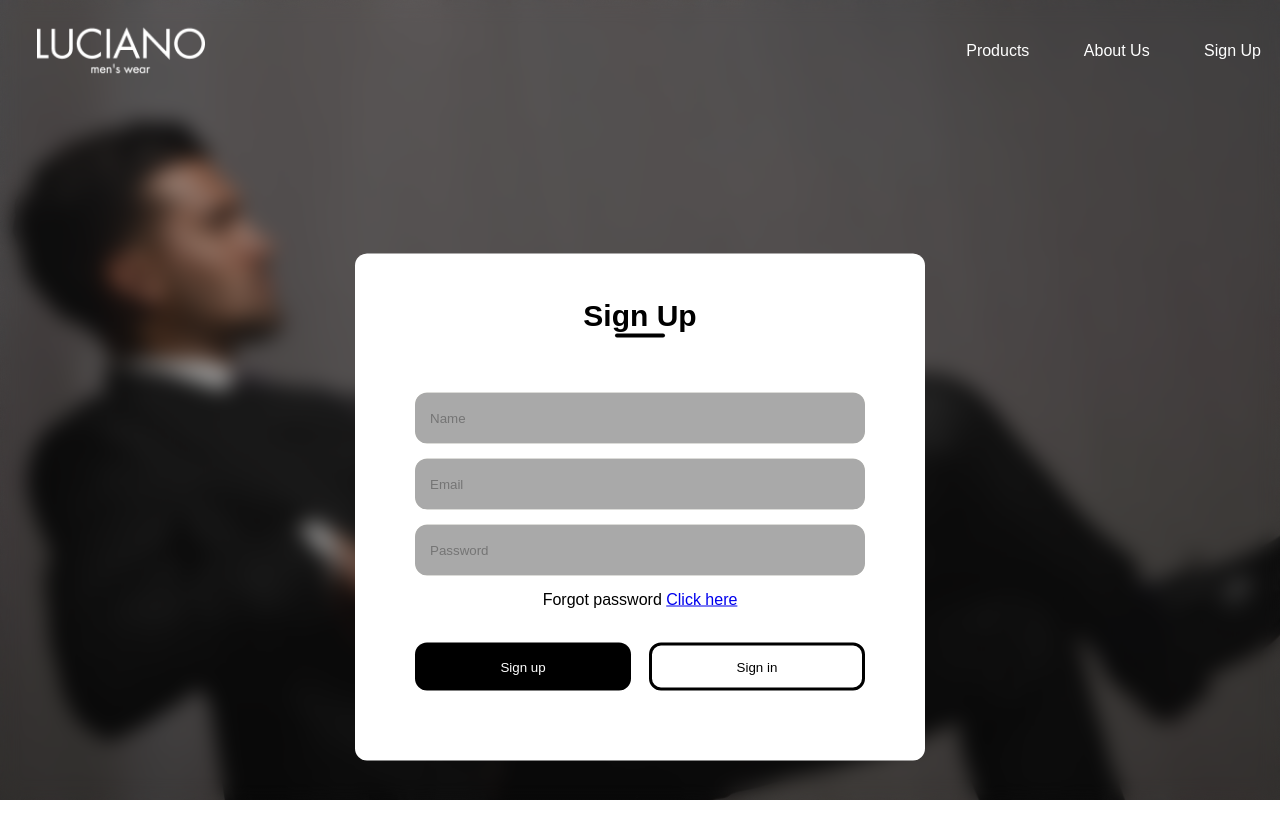
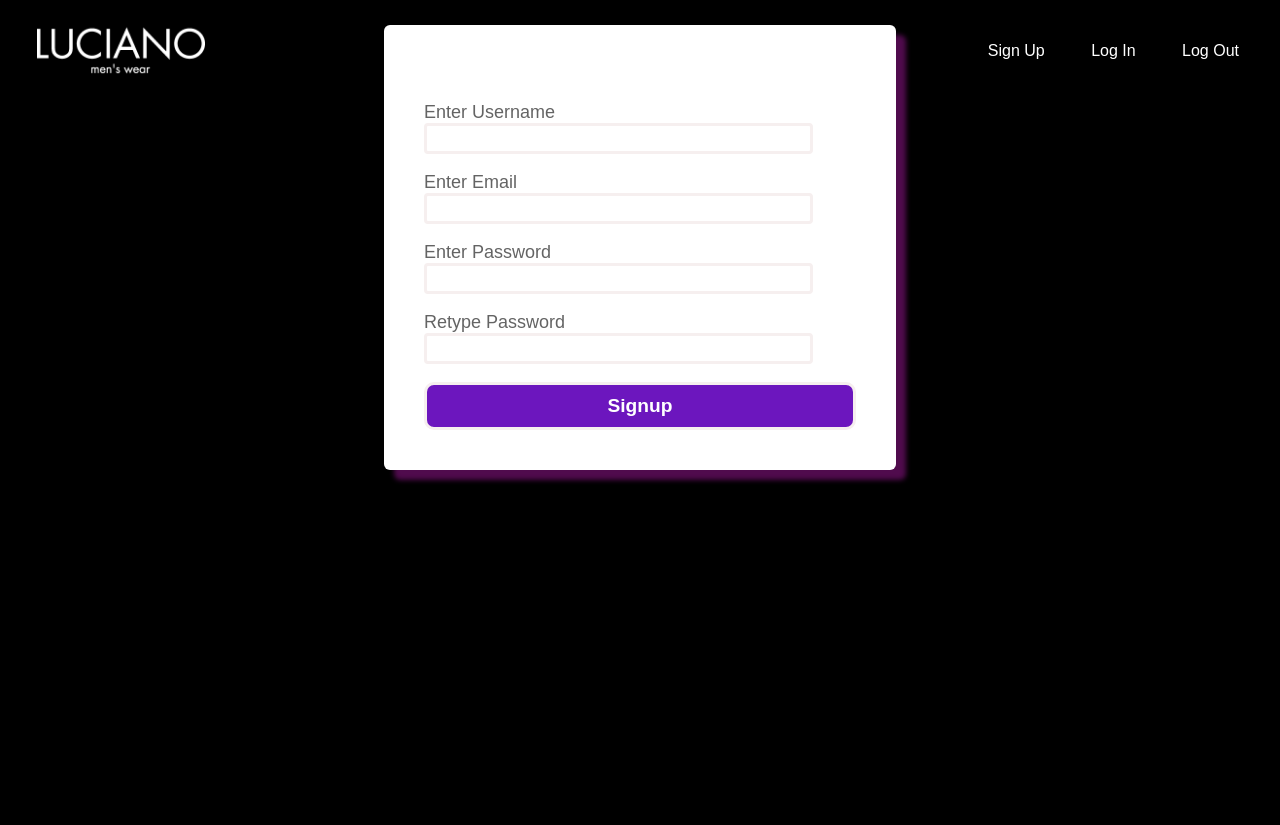
Before and after one commit to albnmotherfucker/projektidzhw, a PHP site: page /signup.php in a window 1280 px wide. Before the commit the page ends 800 px from the top, so only its background shows below. Run offline with PHP 8.4, Linux system fonts and the light colour scheme.

Commit message:
login funksionbal

```diff
--- /dev/null
+++ b/loginstyle.css
@@ -0,0 +1,66 @@
+
+body{
+
+  background-repeat: no-repeat;
+  background-size: cover;
+  width: 100vw;
+  height: 100vh;
+}
+
+
+
+
+#form{
+    background-color: rgb(255, 255, 255);
+    width:28%;
+    border-radius: 6px;
+    margin:120px auto;
+    padding:40px;
+    box-shadow: 10px 10px 5px rgb(80, 11, 77);
+    margin-top: 25px;
+}
+h1{
+    text-align: center;
+}
+input{
+    width: 90%;
+    border-radius: 4px;
+    border: 3px solid #f6efef;
+    padding: 5px;
+}
+
+#btn{
+    width: 100%;
+    color:rgb(255, 255, 255);
+    background-color: rgb(108, 22, 190);
+    padding:10px;
+    font-weight: 700;
+    font-size: larger;
+    border-radius: 10px;
+}
+form label{
+    color:rgb(100, 100, 100);
+    font-size: 18px;
+    font-weight:500;
+}
+@media screen and (max-width: 1350px) {
+    #form {
+      width: 40%;
+      margin-left:none;
+      padding:40px;
+    }
+  }
+@media screen and (max-width: 1100px) {
+    #form {
+      width: 50%;
+      margin-left:none;
+      padding:40px;
+    }
+  }
+@media screen and (max-width: 700px) {
+    #form {
+      width: 80%;
+      margin-left:none;
+      padding:40px;
+    }
+  }
--- /dev/null
+++ b/navbar.php
@@ -0,0 +1,76 @@
+
+  <div class="header" id="myHeader" >
+        <nav>
+    <a href="projekti.php"><img src="luciano_main-350x120 (1).png" class="logo"></a>
+            <div>
+                <a href="signup.php"><button>Sign Up</button></a>
+                <a href="login.php"><button>Log In</button></a>
+                <a href=""><button>Log Out</button></a>
+            </div>
+        </nav>
+    </div>
+
+    <style>
+     * {
+    margin: 0;
+    padding: 0;
+    font-family: Arial, Helvetica, sans-serif;
+    box-sizing: border-box;
+}
+
+body {
+    background-color: #000000;
+    color: #fff;
+}
+
+.header {
+    background-color: rgba(0, 0, 0, 0);
+    position: fixed;
+    top: 0;
+    width: 100%;
+    height: 100px;
+    background-size: cover;
+    background-position: center;
+    padding: 10px 15px;
+    z-index: 10000;
+    transition: all 0.2s ease;
+}
+
+nav {
+    display: flex;
+    align-items: center;
+    justify-content: space-between;
+    padding: 10px 10px;
+}
+
+.logo {
+    width: 170px;
+    cursor: pointer;
+    margin-left: 10px;
+}
+
+.logo:hover {
+    transform: scale(1.1);
+    transition: all 0.5s ease;
+}
+
+nav button {
+    border: 0;
+    outline: 0;
+    padding: 8px 16px;
+    font-size: 16px;
+    border-radius: 10px;
+    margin-left: 10px;
+    cursor: pointer;
+    background-color: transparent;
+    color: white;
+}
+
+nav button:hover {
+    background-color: rgb(37, 35, 35);
+    color: #ffffff;
+    transform: scaleX(15px);
+    transition: all 0.5s ease;
+}
+
+    </style>
--- a/signup.css
+++ /dev/null
@@ -1,161 +0,0 @@
-* {
-    margin: 0;
-    padding: 0;
-    font-family: Arial, Helvetica, sans-serif;
-}
-
-.header {
-    background-color: rgba(0, 0, 0, 0);
-    position: fixed;
-    top: 0;
-    width: 100%;
-    height: 100px;
-    background-size: cover;
-    background-position: center;
-    padding: 10px 15px;
-    z-index: 10000;
-    transition: all 0.2s ease;
-}
-
-nav {
-    display: flex;
-    align-items: center;
-    justify-content: space-between;
-    padding: 10px 10px;
-}
-
-.logo {
-    width: 170px;
-    cursor: pointer;
-    margin-left: 10px;
-}
-
-.logo:hover {
-    transform: scale(1.1);
-    transition: all 0.5s ease;
-}
-
-nav button {
-    border: 0;
-    outline: 0;
-    padding: 8px 16px;
-    font-size: 16px;
-    border-radius: 10px;
-    margin-left: 10px;
-    margin-right: 8px;
-    cursor: pointer;
-    background-color: transparent;
-    color: white;
-}
-
-nav button:hover {
-    background-color: rgb(37, 35, 35);
-    color: #ffffff;
-    transform: scaleX(15px);
-    transition: all 0.5s ease;
-}
-
-.container {
-    width: 100%;
-    height: 100vh;
-    position: relative;
-    background-image: linear-gradient(rgba(43, 42, 42, 0.342), rgba(15, 15, 15, 0.575)), url(bosi.jpg);
-    background-position: center;
-    background-size: cover;
-    position: relative;
-    overflow: hidden;
-}
-
-.container::before {
-    content: "";
-    position: absolute;
-    top: 0;
-    right: 0;
-    bottom: 0;
-    left: 0;
-    background: inherit;
-    filter: blur(10px);
-}
-
-.formbox {
-    width: 90%;
-    max-width: 450px;
-    position: absolute;
-    top: 0;
-    left: 50%;
-    transform: translate(-50%, 50%);
-    background: rgb(255, 255, 255);
-    padding: 45px 60px 70px;
-    text-align: center;
-    border-radius: 12px;
-}
-
-.formbox h1 {
-    font-size: 30px;
-    margin-bottom: 60px;
-    color: black;
-    position: relative;
-}
-
-.formbox h1::after {
-    content: '';
-    width: 50px;
-    height: 4px;
-    border-radius: 3px;
-    background: rgb(0, 0, 0);
-    position: absolute;
-    bottom: -15%;
-    left: 50%;
-    transform: translate(-50%);
-}
-
-.input-field {
-    background-color: rgb(218, 218, 209);
-    margin: 15px 0;
-    border-radius: 12px;
-    display: flex;
-    align-items: center;
-    max-height: 65px;
-    transition: max-height 0.5s;
-    overflow: hidden;
-}
-
-input {
-    width: 100%;
-    background-color: darkgrey;
-    border: 0;
-    outline: 0;
-    padding: 18px 15px;
-    border-radius: 12px;
-}
-
-.btn-field {
-    width: 100%;
-    display: flex;
-    justify-content: space-between;
-
-
-}
-
-.btn-field button {
-    flex-basis: 48%;
-    background: rgb(0, 0, 0);
-    color: rgb(255, 255, 255);
-    height: 48px;
-    border-radius: 12px;
-    border: 0px;
-    outline: 0;
-    cursor: pointer;
-    transition: background 1s;
-
-}
-
-.input-group {
-    height: 250px;
-}
-
-.btn-field button.disable {
-    background: rgb(255, 255, 255);
-    color: rgb(0, 0, 0);
-    border: solid 3px black;
-}
--- a/signup.php
+++ b/signup.php
@@ -1,120 +1,71 @@
-    <!DOCTYPE html>
-    <html lang="en">
+<?php
+if(isset($_POST['submit'])){
+    include "connection.php";
+    $username = $_POST['user'];
+    $email = $_POST['email'];
+    $password = $_POST['pass'];
+    $cpassword = $_POST['cpass'];
 
-    <head>
-        <meta charset="UTF-8">
-        <meta name="viewport" content="width=device-width, initial-scale=1.0">
-        <title>Sign Up</title>
-        <link rel="stylesheet" href="signup.css">
-    </head>
+    $sql= "select * from users where username = '$username'";
+    $result = mysqli_query($conn, $sql);
+    $count_user = mysqli_num_rows($result);
+    $sql = "select * from users where email='$email'";
+    $result = mysqli_query($conn,$sql);
+    $count_email = mysqli_num_rows($result);
 
-    <body>
-        <div class="header" id="myHeader">
-            <nav>
-                <a href="projekti.php"><img src="luciano_main-350x120 (1).png" class="logo"></a>
-                <div>
-                    <a href="produktet.php"><button>Products</button></a>
-                    <a href="about.php"><button>About Us</button></a>
-                    <a href="signup.php"><button>Sign Up</button></a>
-                </div>
-            </nav>
-        </div>
+    if($count_user==0 || $count_email==0){
+        if($password==$cpassword){
+            $hash = password_hash($password,PASSWORD_DEFAULT);
+            $sql = "insert into users(username, email,password) values('$username','$email', '$hash')";
+            $result = mysqli_query($conn,$sql);
 
-        <div class="container">
-            <div class="formbox">
-                <h1 id="title">Sign Up</h1>
-                <form action="process_signup.php" method="post">
-                    <div class="input-group">
-                        <div class="input-field" id="nameField">
-                            <input type="text" name="Name" placeholder="Name" required pattern="[A-Za-z\s]+"
-                                title="Enter a valid name (letters and spaces only)">
-                        </div>
-                        <div class="input-field">
-                            <input type="email" name="Email" placeholder="Email" required>
-                        </div>
-                        <div class="input-field">
-                            <input type="password" name="Password" placeholder="Password" required pattern="^(?=.*[A-Za-z])(?=.*\d)(?=.*[@$!%*#?&])[A-Za-z\d@$!%*#?&]{8,}$"
-                                title="Password must be at least 8 characters long and include one letter, one number, and one special character">
-                        </div>
-                        <p id="erjoni">Forgot password <a href="#">Click here</a></p>
-                    </div>
-                    <div class="btn-field">
-                        <button type="submit" id="signupbtn">Sign up</button>
-                        <button type="button" id="signinbtn" class="disable">Sign in</button>
-                    </div>
-                </form>
-            </div>
-        </div>
-
-        <script>
-    let singinbtn = document.getElementById("signinbtn");
-    let nameField = document.getElementById("nameField");
-    let title = document.getElementById("title");
-
-    singinbtn.onclick = function () {
-        nameField.style.maxHeight = "0";
-        title.innerHTML = "Sign In";
-        singinbtn.classList.add("disable");
-    }
-
-    function performSignup() {
-        let isValid = validateForm();
-        if (isValid) {
-            alert("Sign up successful!");
-            window.location.href = "projekti.html";
+        }
+        else{
+            echo'<script>
+            alert(" passwords do not match!!!");
+            window.location.href = "signup.php";
+            </script>';
         }
     }
+    else{
+        echo'<script>
+        alert("us   !!!");
+        window.location.href = "index.php";
+       </script>';
+    }
+}
 
-    function validateForm() {
-        let nameValue = nameField.querySelector('input').value;
-        let emailValue = document.querySelector('.input-field input[type="email"]').value;
-        let passwordValue = document.querySelector('.input-field input[type="password"]').value;
 
-        let nameRegex = /^[A-Za-z\s]+$/;
 
-        if (!nameRegex.test(nameValue)) {
-            alert("Enter a valid name (letters and spaces only)");
-            return false;
-        }
+?>
 
-        let emailRegex = /^[^\s@]+@[^\s@]+\.[^\s@]+$/;
-        if (!emailRegex.test(emailValue)) {
-            alert("Enter a valid email address");
-            return false;
-        }
 
-        let passwordRegex = /^(?=.*[A-Za-z])(?=.*\d)(?=.*[@$!%*#?&])[A-Za-z\d@$!%*#?&]{8,}$/;
-        if (!passwordRegex.test(passwordValue)) {
-            alert("Password must be at least 8 characters long and include one letter, one number, and one special character");
-            return false;
-        }
+<!doctype html>
+<html lang="en">
+  <head>
+    <meta charset="utf-8">
+    <meta name="viewport" content="width=device-width, initial-scale=1">
+    <title>Rioni</title>
+    <link rel="stylesheet" href="loginstyle.css">
+  </head>
+  <body>
 
-        return true;
-    }
+      <?php include "navbar.php";?>
 
-    document.addEventListener("keyup", function (event) {
-        if (event.key === "Enter") {
-            if (document.activeElement === singinbtn) {
-                performSignup();
-            }
-        }
-    });
-</script>
+      <div id="form">
+        <h1>Signup Form</h1>
+        <form name="form" action="signup.php" method="POST">
+            <label>Enter Username</label>
+            <input type="text" id="user" name="user" required><br><br>
+            <label>Enter Email</label>
+            <input type="email" id="email" name="email" required><br><br>
+            <label>Enter Password</label>
+            <input type="password" id="pass" name="pass" required><br><br>
+            <label>Retype Password</label>
+            <input type="password" id="cpass" name="cpass" required><br><br>
+            <input type="submit" id ="btn" value ="Signup" name = "submit"/>
+        </form>
+    </div>
 
-<script>
-    let signupbtn = document.getElementById("signupbtn");
-
-    signupbtn.onclick = function () {
-        let nameField = document.getElementById("nameField");
-        let title = document.getElementById("title");
-
-        nameField.style.maxHeight = "60px";
-        title.innerHTML = "Sign Up";
-        signupbtn.classList.add("disable");
-        singinbtn.classList.remove("disable");
-    };
-</script>
-
-    </body>
-
-    </html>
+     </body>
+</html>
```
Also changed, not shown: connection.php (added, +12 -0 lines), index.php (added, +13 -0 lines), login.php (added, +48 -0 lines), style.css (+0 -13 lines), welcome.php (added, +12 -0 lines).
